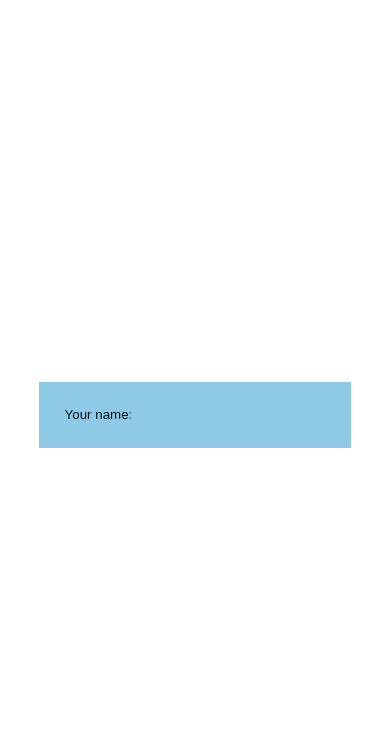
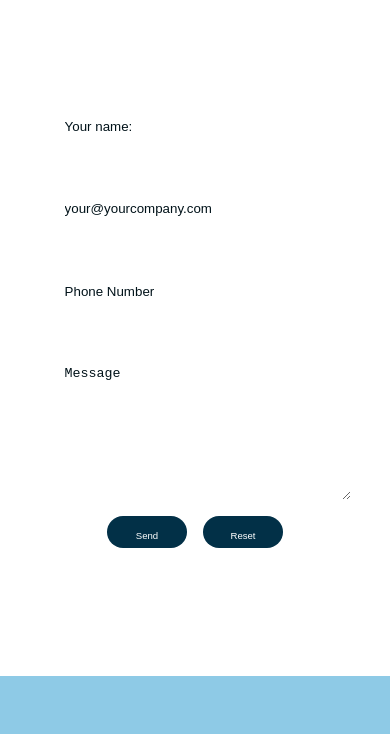
Before and after one commit to zakkariyaa/Hiil, a plain HTML site: page contact.html in a window 390 px wide. Shown: the part 617-1351 px from the top of the page. Drawn offline with nearby package versions, Linux system fonts and the light colour scheme.

Commit message:
Update contact.css

```diff
--- a/contact.css
+++ b/contact.css
@@ -42,7 +42,7 @@ section#contact form {
 
 section#contact form input, section#contact form textarea {
     padding: 1.6rem;
-    background: var(--color-primary-variant);
+    background: white;
 }
 
 section#contact form textarea {
@@ -81,7 +81,7 @@ section#contact form .buttons  > * {
         width: 80%;
         display: flex;
         flex-direction: column;
-        gap: 24rem;
+        gap: 6rem;
     }
 }
 
@@ -91,10 +91,6 @@ section#contact form .buttons  > * {
         font-size: 1rem;
         font-weight: 600;
         margin-bottom: 0.5rem;
-    }
-
-    section#contact form {
-        gap: 30rem;
     }
 
     .btn {
```
